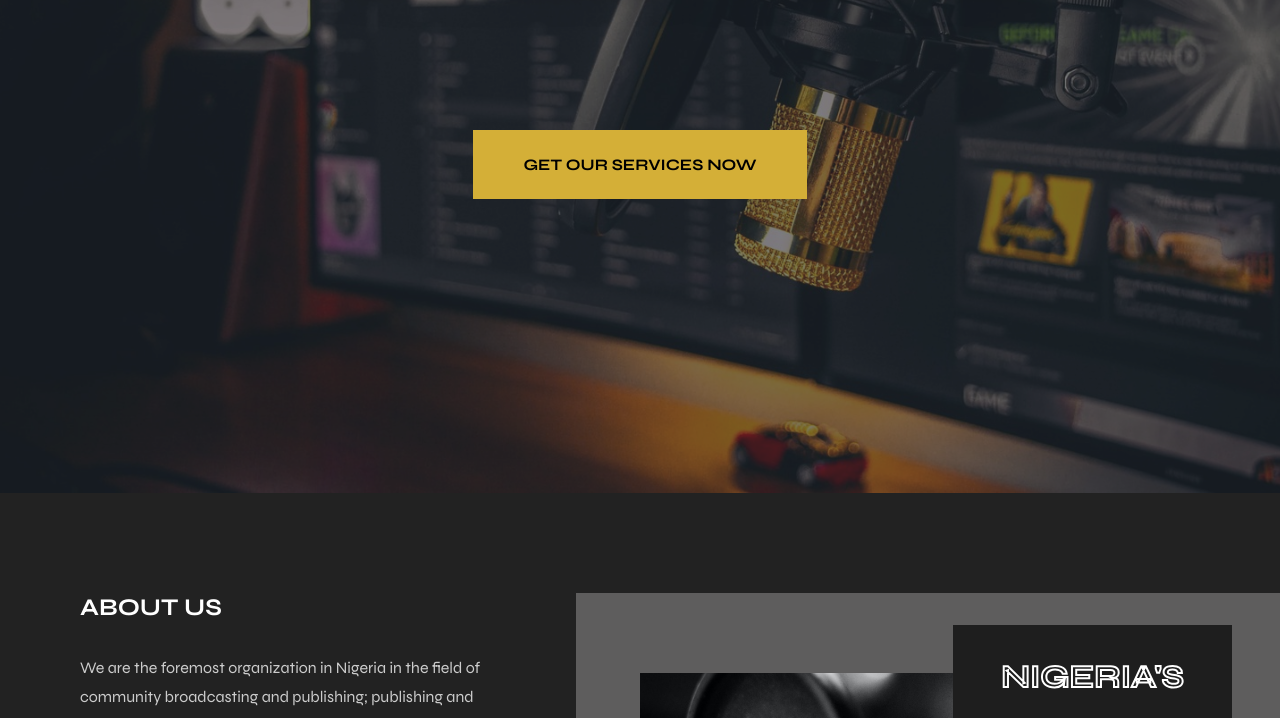
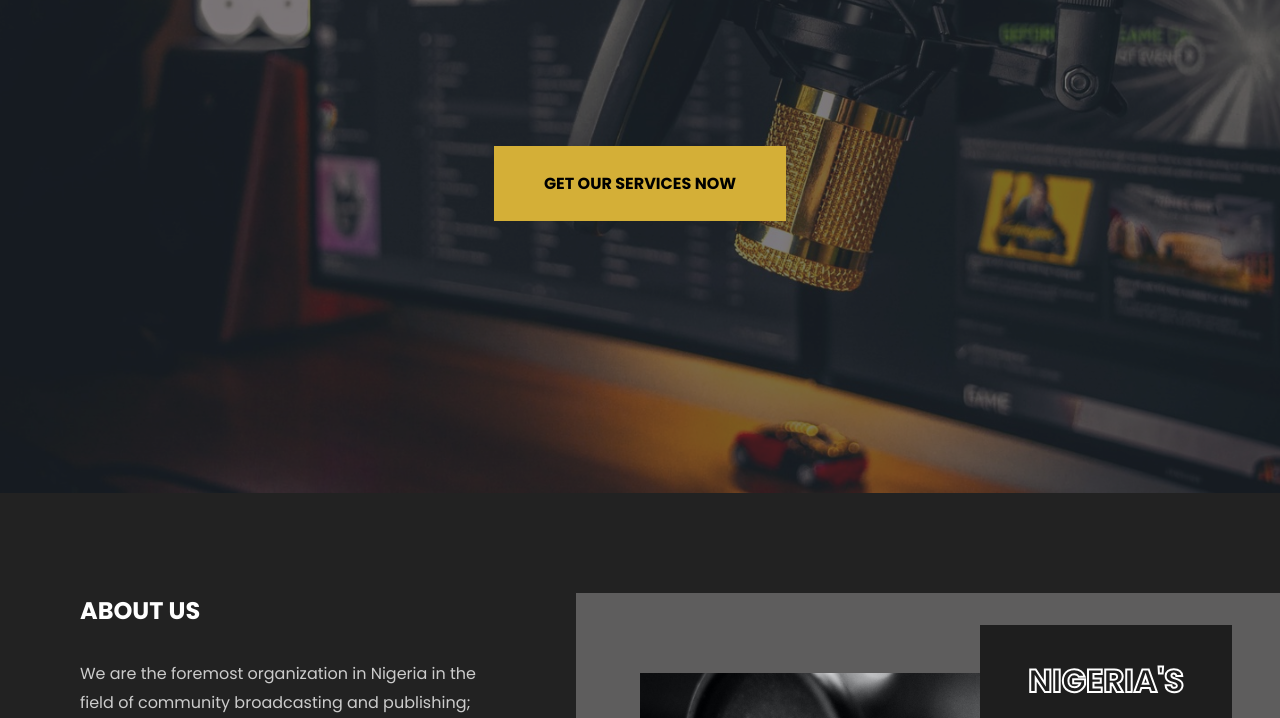
Before and after one commit to JoeSkills/great-minds-intl, a website built with Vite: page index.html in a window 1280 px wide. Shown: the part 307-1025 px from the top of the page. Built offline with nearby package versions, Linux system fonts and the light colour scheme.

Commit message:
Changed the font from Syne to Poppins

```diff
--- a/about/style.css
+++ b/about/style.css
@@ -1,10 +1,10 @@
-@import url('https://fonts.googleapis.com/css2?family=Syne:wght@400;500;600;700;800&display=swap');
+@import url('https://fonts.googleapis.com/css2?family=Poppins:wght@200;300;400;500;600;700;800;900&display=swap');
 
 * {
   box-sizing: border-box;
   padding: 0;
   margin: 0;
-  font-family: 'Syne', sans-serif;
+  font-family: 'Poppins', sans-serif;
 }
 
 a {
--- a/contact/style.css
+++ b/contact/style.css
@@ -1,10 +1,10 @@
-@import url('https://fonts.googleapis.com/css2?family=Syne:wght@400;500;600;700;800&display=swap');
+@import url('https://fonts.googleapis.com/css2?family=Poppins:wght@200;300;400;500;600;700;800;900&display=swap');
 
 * {
   box-sizing: border-box;
   padding: 0;
   margin: 0;
-  font-family: 'Syne', sans-serif;
+  font-family: 'Poppins', sans-serif;
 }
 
 a {
--- a/services/style.css
+++ b/services/style.css
@@ -1,10 +1,10 @@
-@import url('https://fonts.googleapis.com/css2?family=Syne:wght@400;500;600;700;800&display=swap');
+@import url('https://fonts.googleapis.com/css2?family=Poppins:wght@200;300;400;500;600;700;800;900&display=swap');
 
 * {
   box-sizing: border-box;
   padding: 0;
   margin: 0;
-  font-family: 'Syne', sans-serif;
+  font-family: 'Poppins', sans-serif;
 }
 
 a {
--- a/style.css
+++ b/style.css
@@ -1,10 +1,10 @@
-@import url('https://fonts.googleapis.com/css2?family=Syne:wght@400;500;600;700;800&display=swap');
+@import url('https://fonts.googleapis.com/css2?family=Poppins:wght@200;300;400;500;600;700;800;900&display=swap');
 
 * {
   box-sizing: border-box;
   padding: 0;
   margin: 0;
-  font-family: 'Syne', sans-serif;
+  font-family: 'Poppins', sans-serif;
 }
 
 a {
@@ -93,10 +93,6 @@ a.survey-popup-link > img {
 
 .banner h1 {
   color: #fff;
-  text-shadow: 0 1rem 3rem rgba(0, 0, 0, 0.7);
-  -webkit-text-stroke-color: #fff;
-  color: transparent;
-  -webkit-text-stroke-width: 0.125rem;
   text-transform: uppercase;
 }
 
```
